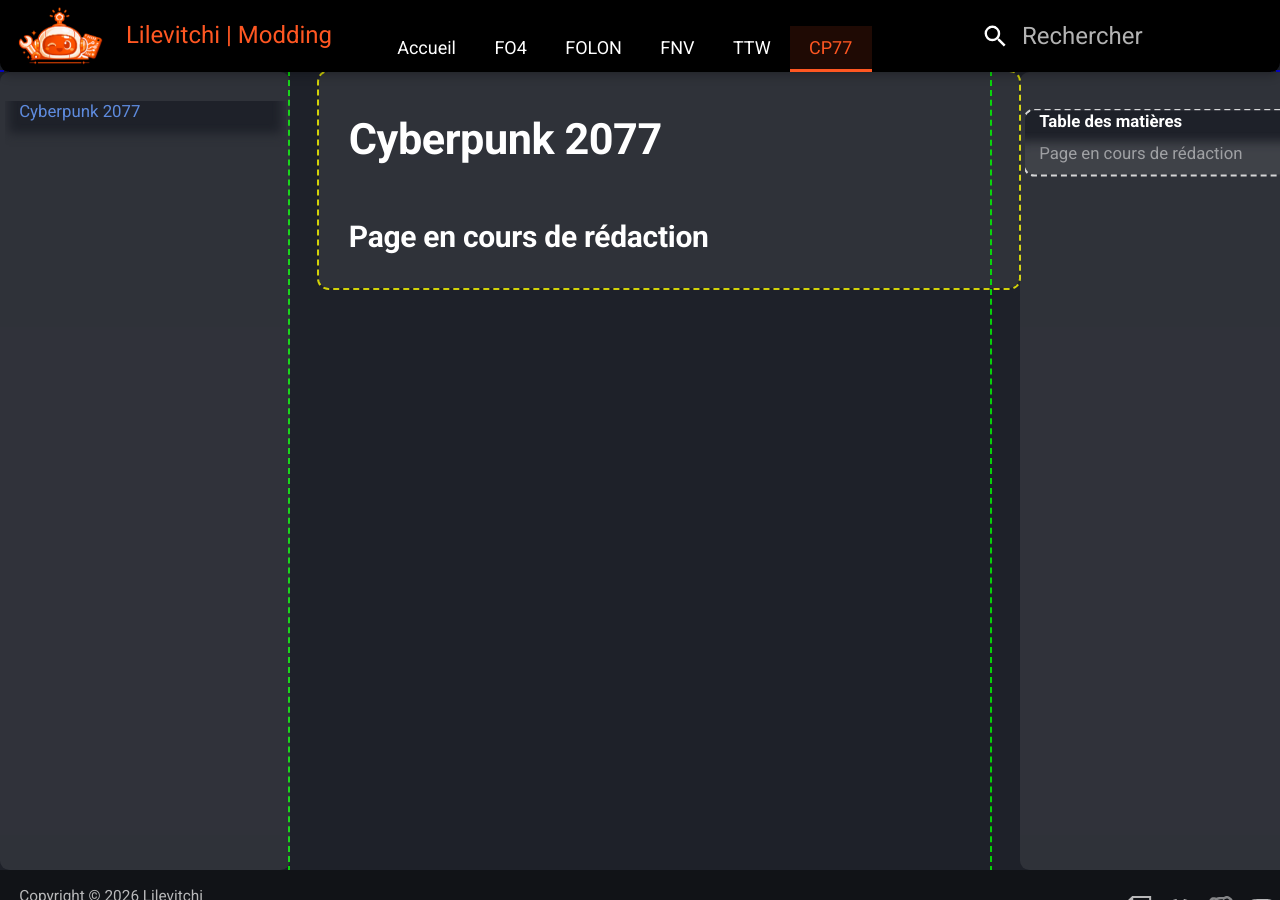
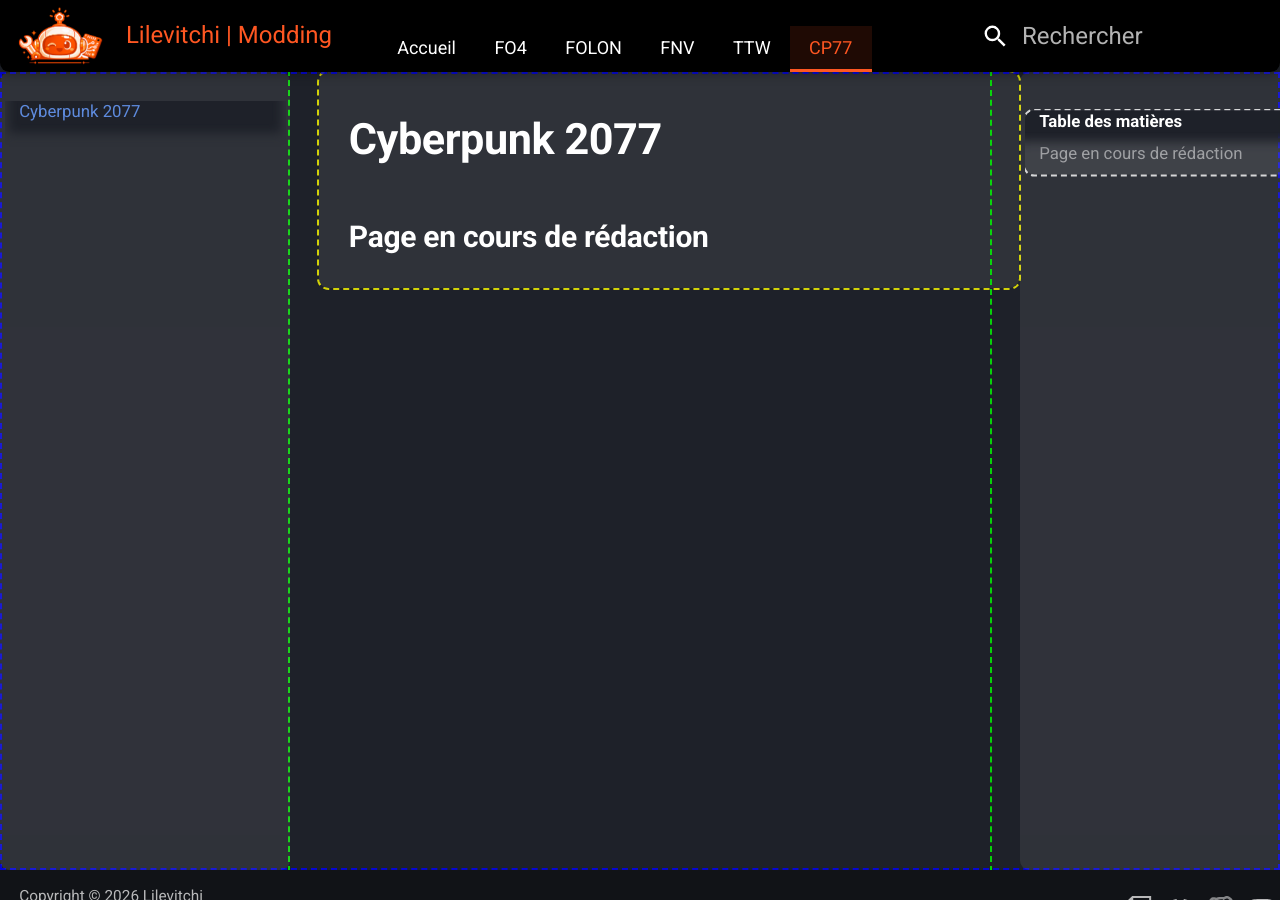
Before and after one commit to Lilevitchi/lilevitchi.github.io, an MkDocs documentation site: the page built from docs/cyberpunk/index.md, in a window 1280 px wide and 900 px high. Built offline with MkDocs 1.6.1 and Material for MkDocs 9.7.7, drawn with Linux system fonts in a browser that asks for light colours.

Commit message:
Update extra.css

```diff
--- a/docs/stylesheets/extra.css
+++ b/docs/stylesheets/extra.css
@@ -265,6 +265,7 @@
     margin: 0;
     gap: var(--space-lg);
     outline: 2px dashed rgba(0, 0, 255, 0.8); /* Bleu (Debug) */
+    outline-offset: -2px;
 }
 
 /*[data-md-color-scheme] .md-sidebar__inner {
```
